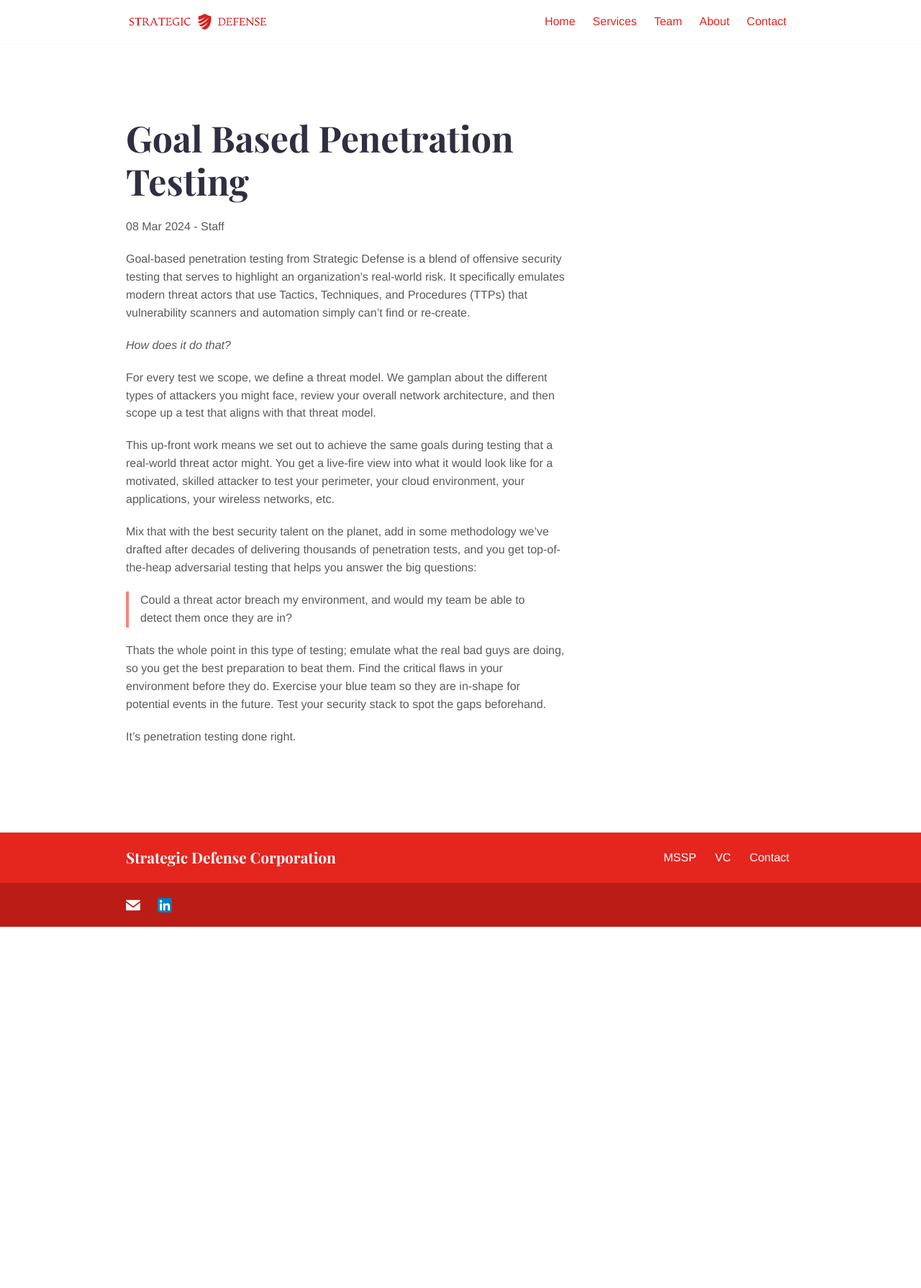
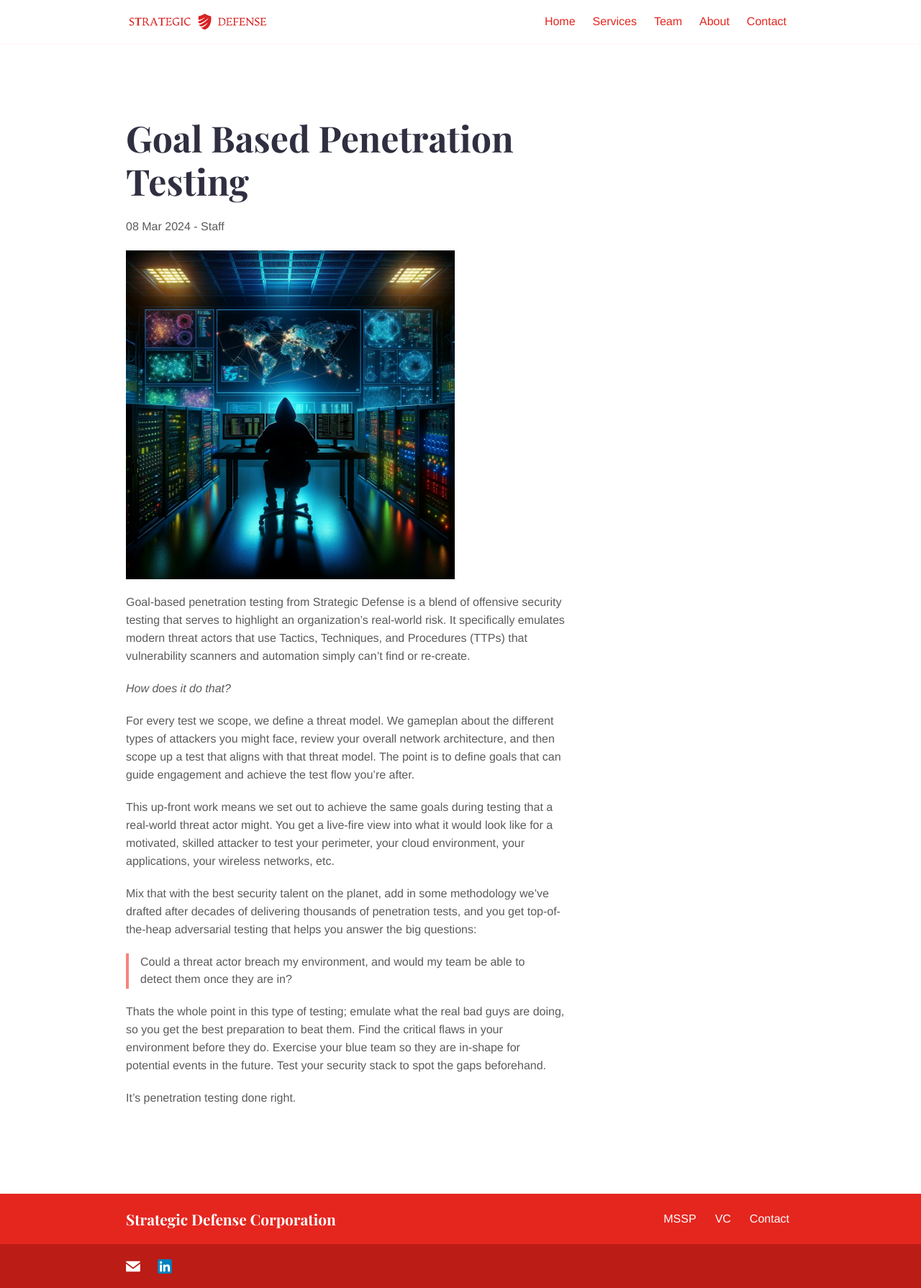
Before and after one commit to strategicdefense/strategicdefense.github.io, a Jekyll site: the page built from _posts/2024-03-08-Goal-Based-Penetration-testing.md, in a window 1280 px wide. Shown: the whole page at 72% size. Built offline with Jekyll 4.4.1, drawn with Linux system fonts in a browser that asks for light colours; before the commit the page ends 1288 px from its top, so only the background shows below that.

Commit message:
updating llmnr blog

```diff
--- a/_layouts/blog.html
+++ b/_layouts/blog.html
@@ -32,10 +32,11 @@
   		</a>
 		</div>
 		{% endif %}
+		<br>
               <div class="card-body">
                 <h5 class="card-title">{{ post.title }}</h5>
-                <p class="card-text">{{ post.excerpt | strip_html | truncatewords: 20 }}</p>
-                <a href="{{ post.url | relative_url }}" class="btn btn-primary">Read More</a>
+                <p class="card-text">{{ post.excerpt | strip_html | truncatewords: 30 }}</p>
+                <a href="{{ post.url | relative_url }}" class="btn btn-primary">Read More...</a>
               </div>
             </div>
           </div>
--- a/_layouts/post.html
+++ b/_layouts/post.html
@@ -7,15 +7,25 @@
     .title, .service-single .content h1 {
         font-family: 'Playfair Display', sans-serif;
         font-weight: 700;
-    }
+}
+    .post-image {
+        width: 75%;
+        height: auto;
+        margin-bottom: 20px;
+}
+
 </style>
+
 
 <div class="container pb-6 pt-6 pt-md-10 pb-md-10">
     <div class="row justify-content-start">
         <div class="col-12 col-md-8">
             <div class="service service-single">
                 <h1 class="title">{{page.title}}</h1>
-		<p>{{ page.date | date_to_string }} - {{ page.author }}</p>
+                <p>{{ page.date | date_to_string }} - {{ page.author }}</p>
+                {% if page.image %}
+                <img src="{{ page.image }}" alt="{{ page.title }}" class="post-image"/>
+                {% endif %}
                 <div class="content">{{content}}</div>
             </div>
         </div>
--- a/_posts/2024-03-08-Goal-Based-Penetration-testing.md
+++ b/_posts/2024-03-08-Goal-Based-Penetration-testing.md
@@ -13,7 +13,7 @@
 
 *How does it do that?*
 
-For every test we scope, we define a threat model. We gamplan about the different types of attackers you might face, review your overall network architecture, and then scope up a test that aligns with that threat model.
+For every test we scope, we define a threat model. We gameplan about the different types of attackers you might face, review your overall network architecture, and then scope up a test that aligns with that threat model. The point is to define goals that can guide engagement and achieve the test flow you’re after.
 
 This up-front work means we set out to achieve the same goals during testing that a real-world threat actor might.  You get a live-fire view into what it would look like for a motivated, skilled attacker to test your perimeter, your cloud environment, your applications, your wireless networks, etc.
 
```
Also changed, not shown: _posts/2024-03-10-How-to-Fix-LLMNR.md (added, +91 -0 lines), _posts/2024-03-10-Sample-Blog-Title.md (deleted, +0 -26 lines), _posts/2024-03-11-Sample-Blog-Title.md (deleted, +0 -26 lines), _posts/template.md (+1 -0 lines), 6 other files.
